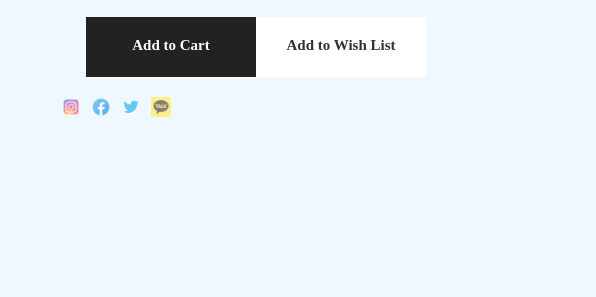
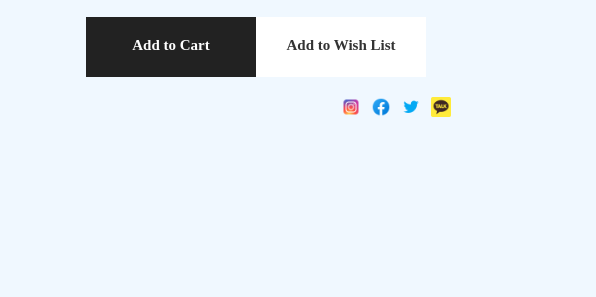
Before and after one commit to tuesdayy96/project_1, a plain HTML site: page sub.html in a window 1280 px wide. Shown: the part 721-1018 px from the top of the page, 684-1280 px from the left. Drawn offline with Linux system fonts and the light colour scheme; a web font is replaced by a local one.

Commit message:
project.ver1.3.7
1.3.7

```diff
--- a/css/sub_1.css
+++ b/css/sub_1.css
@@ -132,11 +132,12 @@
     height: 20px;
     margin: 0;
     padding: 0;
-    opacity: 0.6;
+    opacity: 1;
 }
 
 .sh_con{
     display: flex;
+    justify-content: flex-end;
     padding: 0;
     margin: 0;
 }
```
